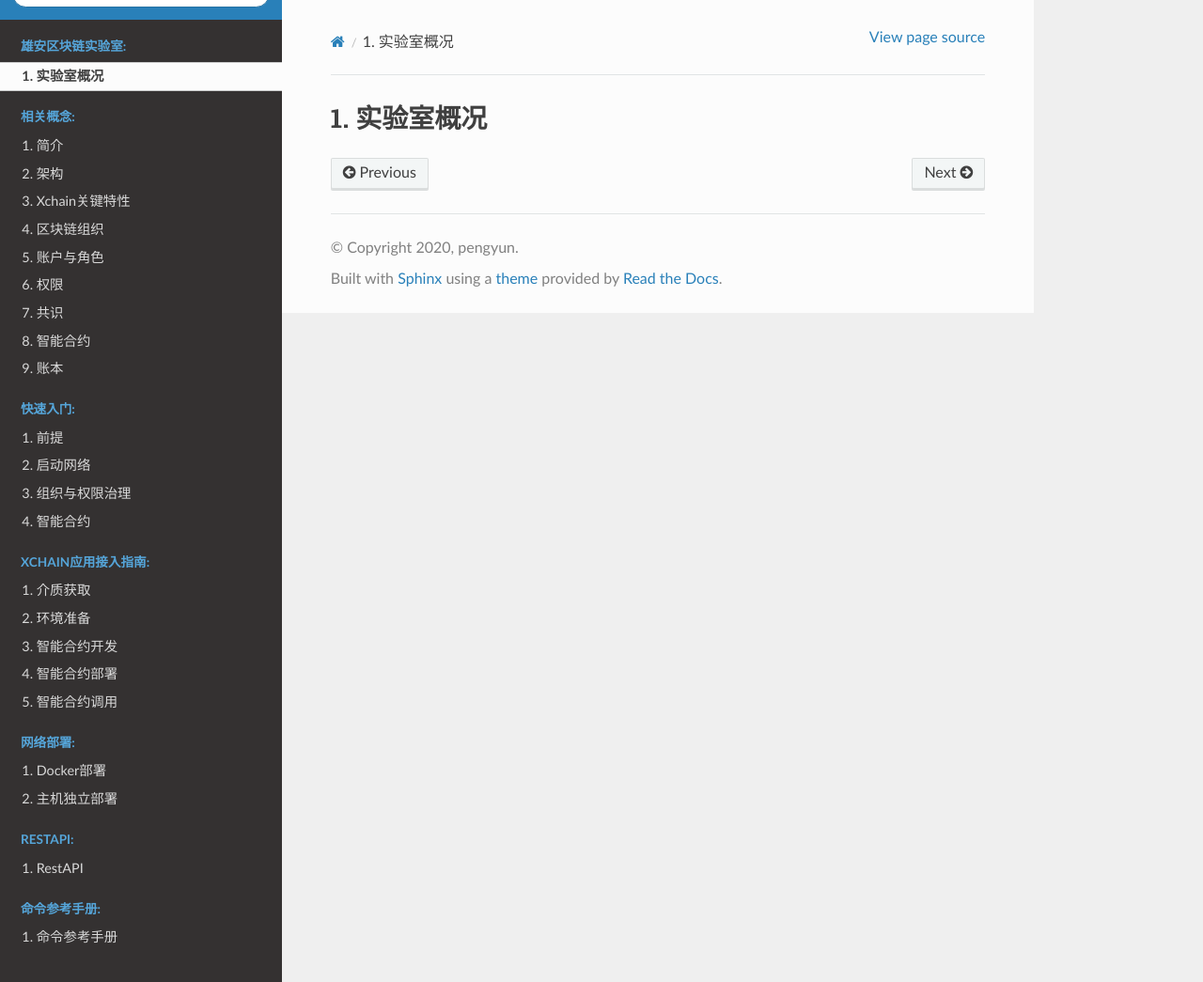
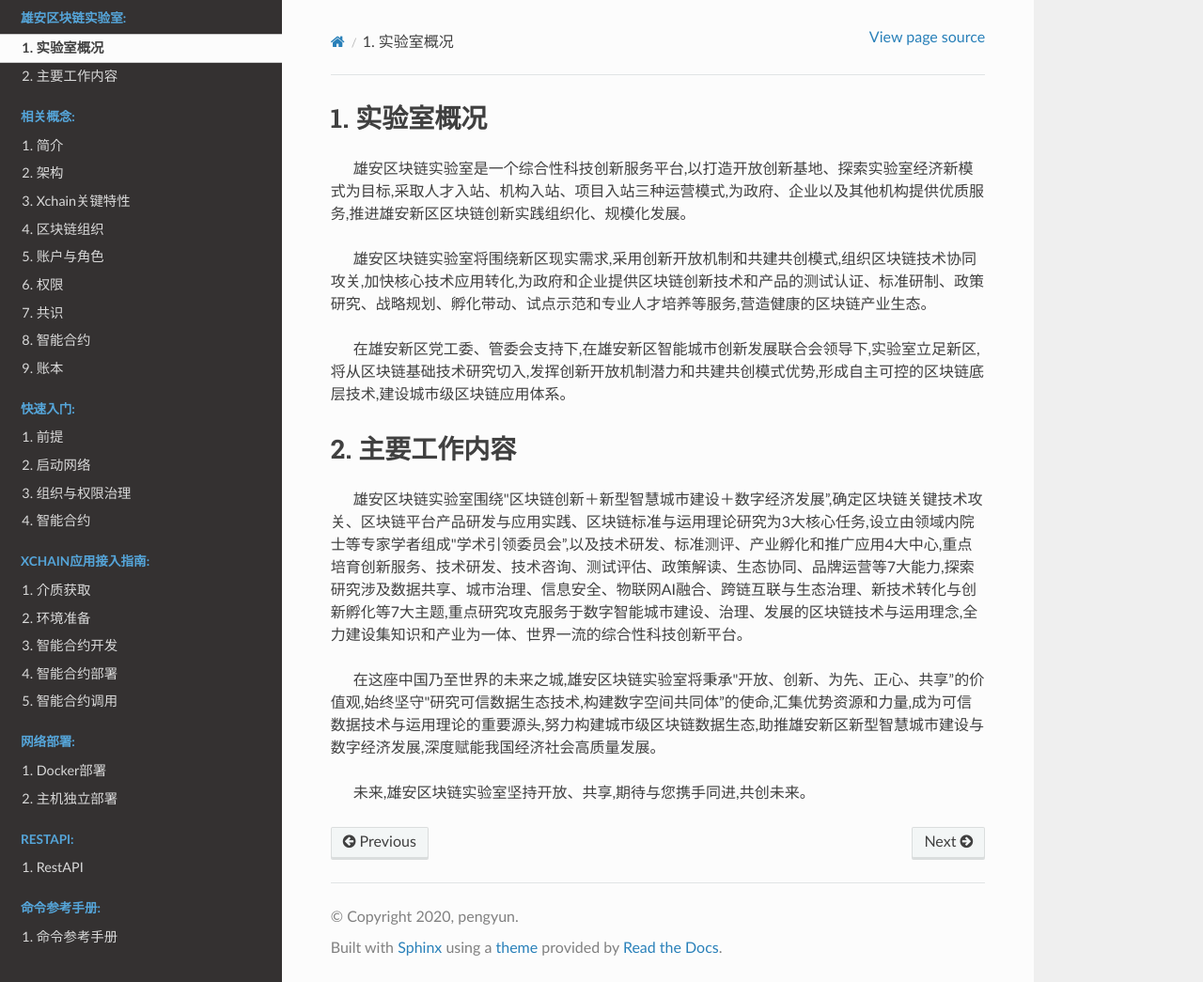
Before and after one commit to XAbaiyangdian/xchaindoc, a Sphinx documentation site: the page built from source/lab.md, in a window 1280 px wide and 1045 px high. Shown: the whole window at 94% size. Built offline with Sphinx 7.4.7 and the Read the Docs theme 2.0.0, drawn with Linux system fonts in a browser that asks for light colours.

```diff
--- a/source/lab.md
+++ b/source/lab.md
@@ -1 +1,14 @@
 # 实验室概况
+
+&emsp;&emsp;雄安区块链实验室是一个综合性科技创新服务平台,以打造开放创新基地、探索实验室经济新模式为目标,采取人才入站、机构入站、项目入站三种运营模式,为政府、企业以及其他机构提供优质服务,推进雄安新区区块链创新实践组织化、规模化发展。
+
+&emsp;&emsp;雄安区块链实验室将围绕新区现实需求,采用创新开放机制和共建共创模式,组织区块链技术协同攻关,加快核心技术应用转化,为政府和企业提供区块链创新技术和产品的测试认证、标准研制、政策研究、战略规划、孵化带动、试点示范和专业人才培养等服务,营造健康的区块链产业生态。
+
+&emsp;&emsp;在雄安新区党工委、管委会支持下,在雄安新区智能城市创新发展联合会领导下,实验室立足新区,将从区块链基础技术研究切入,发挥创新开放机制潜力和共建共创模式优势,形成自主可控的区块链底层技术,建设城市级区块链应用体系。
+
+# 主要工作内容
+&emsp;&emsp;雄安区块链实验室围绕"区块链创新＋新型智慧城市建设＋数字经济发展”,确定区块链关键技术攻关、区块链平台产品研发与应用实践、区块链标准与运用理论研究为3大核心任务,设立由领域内院士等专家学者组成"学术引领委员会”,以及技术研发、标准测评、产业孵化和推广应用4大中心,重点培育创新服务、技术研发、技术咨询、测试评估、政策解读、生态协同、品牌运营等7大能力,探索研究涉及数据共享、城市治理、信息安全、物联网AI融合、跨链互联与生态治理、新技术转化与创新孵化等7大主题,重点研究攻克服务于数字智能城市建设、治理、发展的区块链技术与运用理念,全力建设集知识和产业为一体、世界一流的综合性科技创新平台。
+
+&emsp;&emsp;在这座中国乃至世界的未来之城,雄安区块链实验室将秉承"开放、创新、为先、正心、共享”的价值观,始终坚守"研究可信数据生态技术,构建数字空间共同体”的使命,汇集优势资源和力量,成为可信数据技术与运用理论的重要源头,努力构建城市级区块链数据生态,助推雄安新区新型智慧城市建设与数字经济发展,深度赋能我国经济社会高质量发展。
+
+&emsp;&emsp;未来,雄安区块链实验室坚持开放、共享,期待与您携手同进,共创未来。
```
Also changed, not shown: source/introduction/brief.md (+3 -3 lines).
